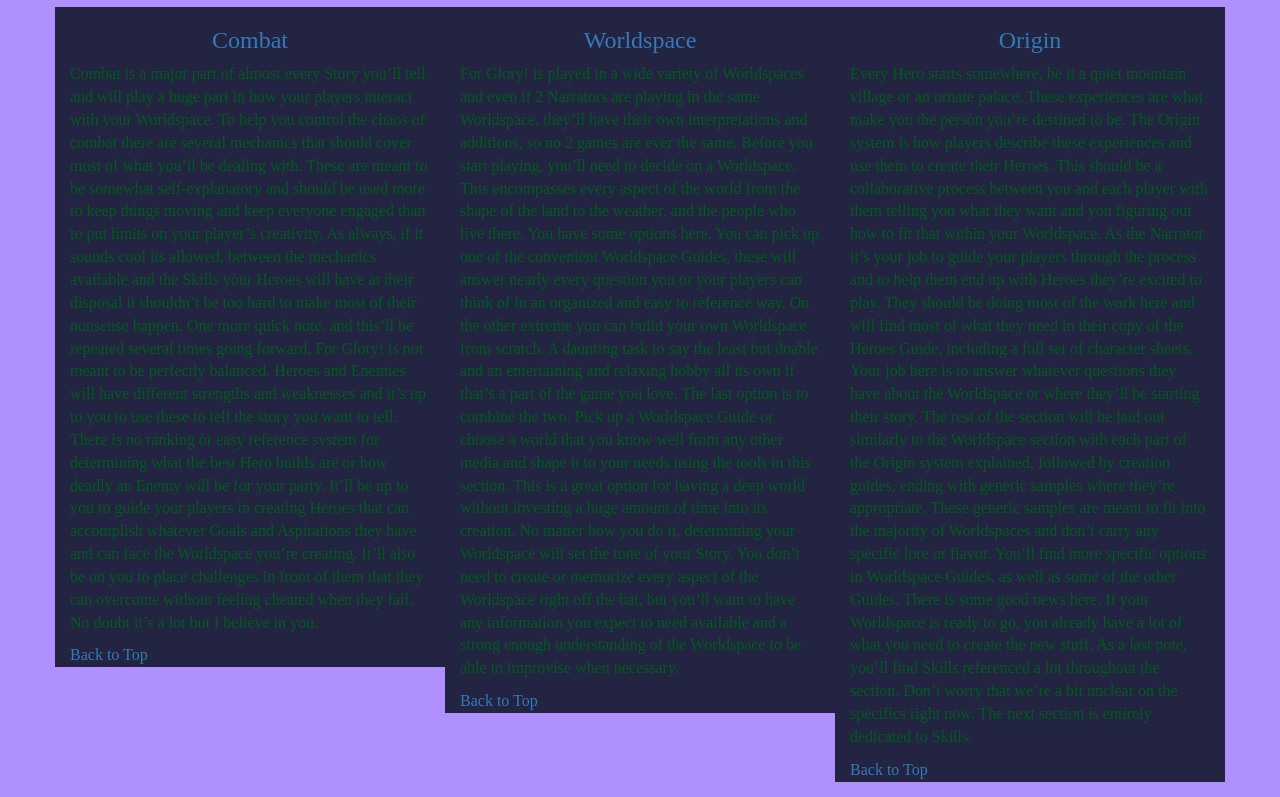
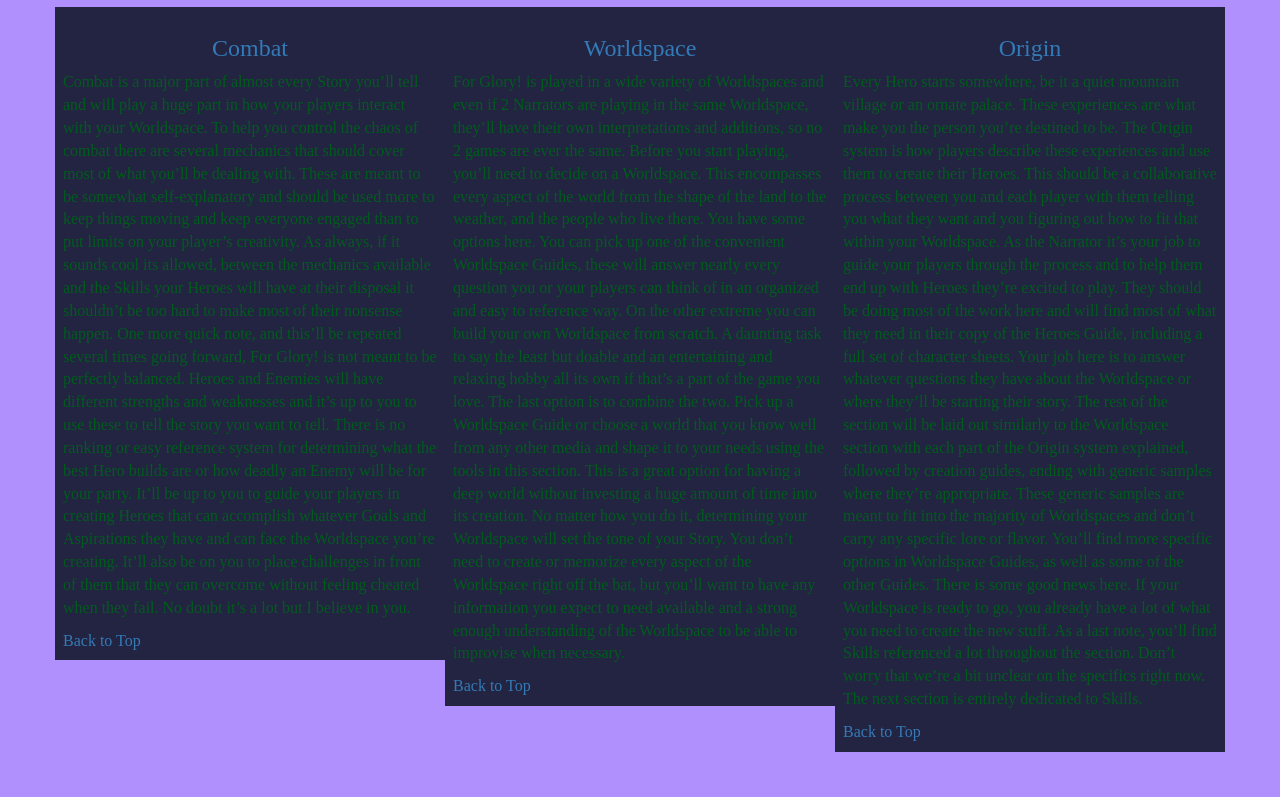
Before and after one commit to DavidWarner85/DavidWarner85.github.io, a plain HTML site: page index.html in a window 1280 px wide. Shown: the part 126-923 px from the top of the page. After the commit the page ends 893 px from the top, so only its background shows below. Drawn offline with Linux system fonts and the light colour scheme; files whose address does not match are found by name.

Commit message:
Update styles.css

```diff
--- a/css/styles.css
+++ b/css/styles.css
@@ -65,14 +65,20 @@ body {
 #main-content {
 }
 #combat-tile {
+  padding: 8px;
+  margin-right: -8px;
   background-color: #222442;
 }
 
 #worldspace-tile {
+  padding: 8px;
+  margin-right: -8px;
   background-color: #222442;
 }
 
 #origin-tile {
+  padding: 8px;
+  margin-right: -8px;
   background-color: #222442;
 }
 /* END HOME PAGE */
```
